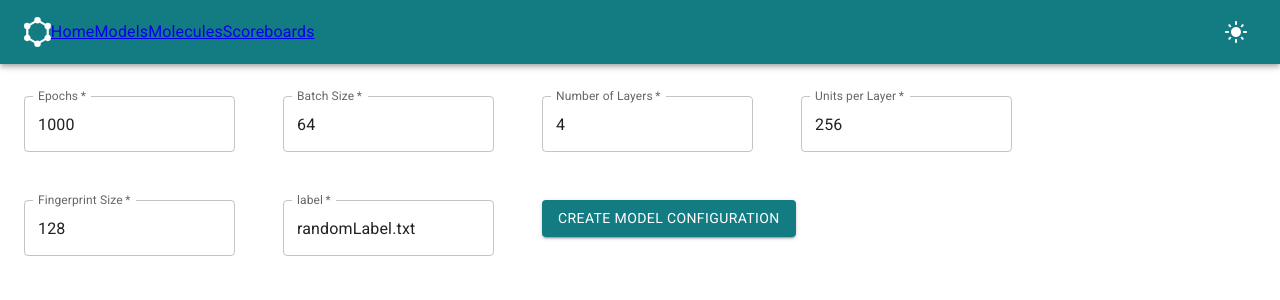
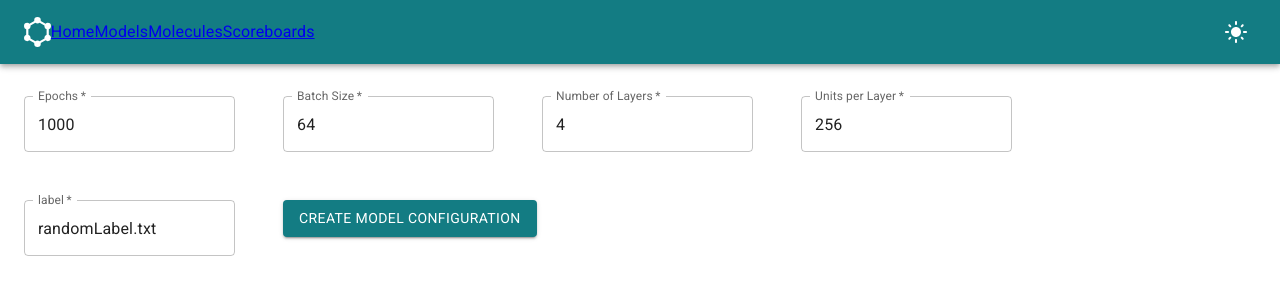
Before and after one commit to Robert-K/MAChINE, a React (Create React App) app in the folder frontend/: page /modelconfig in a window 1280 px wide. Shown: the top 300 px of the page. Built offline with nearby package versions, Linux system fonts and the light colour scheme.

Commit message:
UPT minor adjustments

```diff
--- a/frontend/src/api.js
+++ b/frontend/src/api.js
@@ -14,6 +14,26 @@ export default {
         console.log(response.data)
       })
   },
+
+  async getModelInfo() {
+    return api.get('/get/models').then((response) => {
+      return response.data
+    })
+  },
+
+  async getMoleculeInfo() {
+    return api.get('/get/molecules').then((response) => {
+      return response.data
+    })
+  },
+
+  async createNewModelConfig(config) {
+    return api.get('/models/add', config).then((response) => {
+      return response.data
+    })
+  },
+  /*
+
 
   setUserScore(user, score) {
     return api
@@ -36,16 +56,5 @@ export default {
       return response.data
     })
   },
-
-  async getModelInfo() {
-    return api.get('/get/models').then((response) => {
-      return response.data
-    })
-  },
-
-  async getMoleculeInfo() {
-    return api.get('/get/molecules').then((response) => {
-      return response.data
-    })
-  },
+*/
 }
--- a/frontend/src/routes/ModelConfigPage.js
+++ b/frontend/src/routes/ModelConfigPage.js
@@ -19,10 +19,6 @@ export default function ModelConfigPage() {
   const [unitsperlayer, setunitsperlayer] = React.useState(256)
   const handleunitsperlayerChange = (event5) => {
     setunitsperlayer(event5.target.value)
-  }
-  const [fingerprint, setfingerprint] = React.useState(128)
-  const handlefingerprintChange = (event6) => {
-    setfingerprint(event6.target.value)
   }
   const [label, setlabel] = React.useState('randomLabel.txt')
   const handlelabelChange = (event7) => {
@@ -79,15 +75,6 @@ export default function ModelConfigPage() {
         <TextField
           sx={{ m: 3 }}
           required
-          id="fingerprintSize"
-          label="Fingerprint Size"
-          type="number"
-          defaultValue={fingerprint}
-          onChange={handlefingerprintChange}
-        />
-        <TextField
-          sx={{ m: 3 }}
-          required
           id="label"
           label="label"
           defaultValue={label}
@@ -107,9 +94,7 @@ export default function ModelConfigPage() {
               numlayers >= 2 &&
               numlayers <= 20 &&
               unitsperlayer >= 50 &&
-              unitsperlayer <= 1024 &&
-              fingerprint >= 20 &&
-              fingerprint <= 512
+              unitsperlayer <= 1024
             )
           }
           onClick={() =>
@@ -118,7 +103,6 @@ export default function ModelConfigPage() {
               batch_size: { batchsize },
               num_layers: { numlayers },
               units_per_layer: { unitsperlayer },
-              fingerprint_size: { fingerprint },
               label: { label },
             })
           }
```
